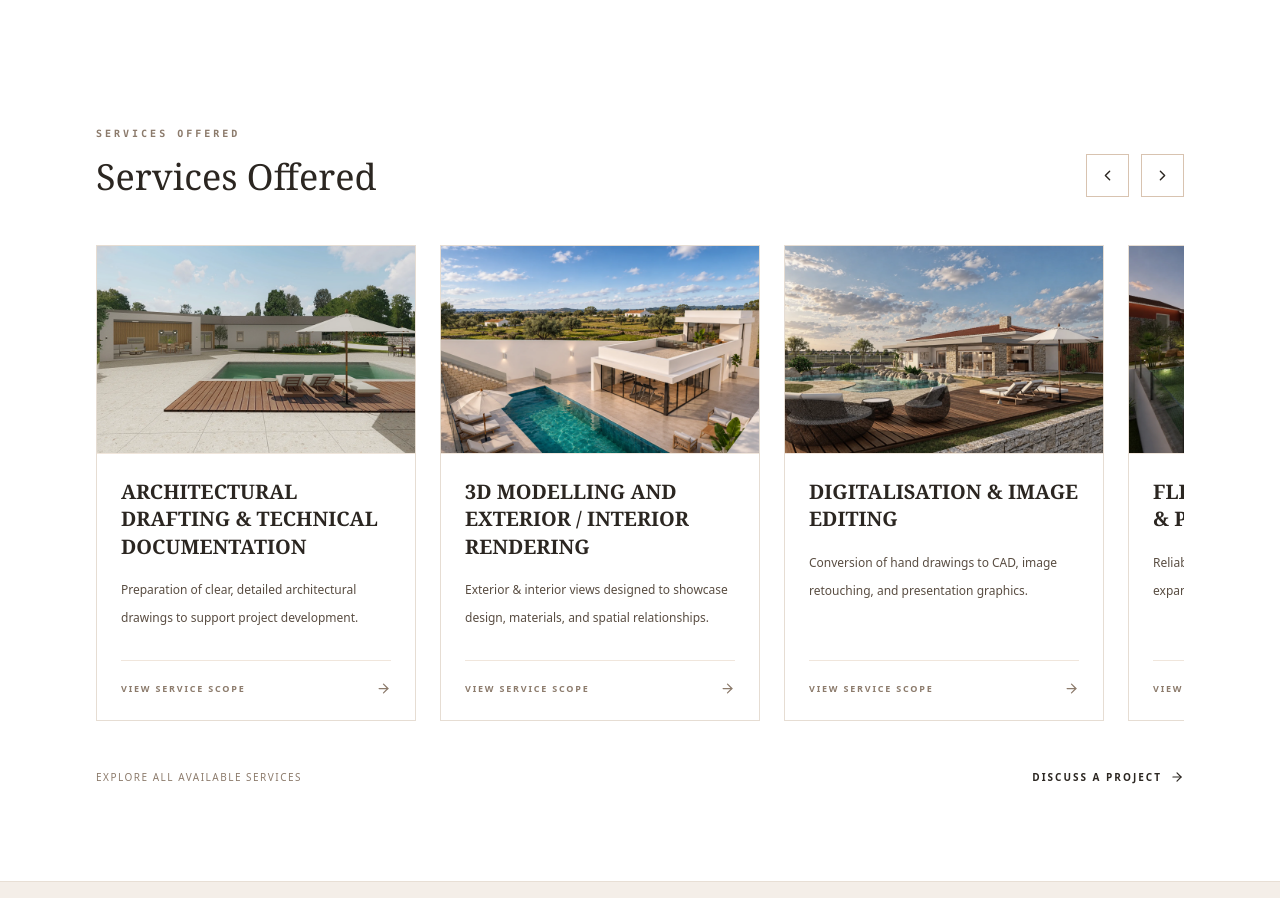
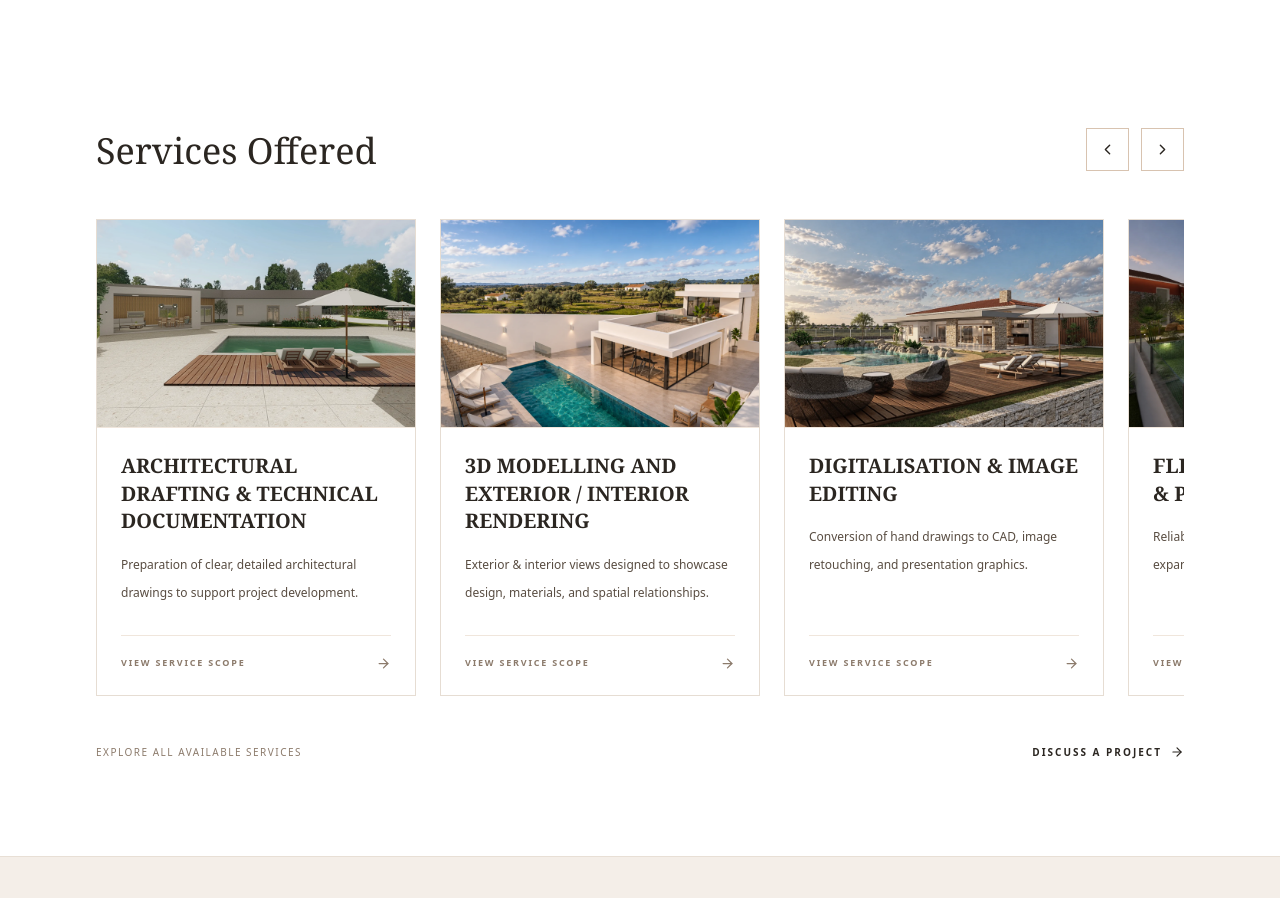
Before and after one commit to andersonato/landing-template, a Next.js app: page / in a window 1280 px wide. Shown: the part 1840-2738 px from the top of the page. Built offline with nearby package versions, Linux system fonts and the light colour scheme.

Commit message:
Remove duplicate services label

```diff
--- a/app/components/Services.jsx
+++ b/app/components/Services.jsx
@@ -183,10 +183,6 @@ export default function Services({
     >
       <div className="mb-12 flex items-end justify-between gap-6">
         <div>
-          <span className="font-mono text-[10px] font-bold uppercase tracking-[0.3em] text-[#8c7b6c]">
-            {t("servicesOffered")}
-          </span>
-
           <h2 className="mt-3 max-w-2xl font-serif text-3xl text-[#2b2621] md:text-4xl">
             {t("servicesHeading")}
           </h2>
```
